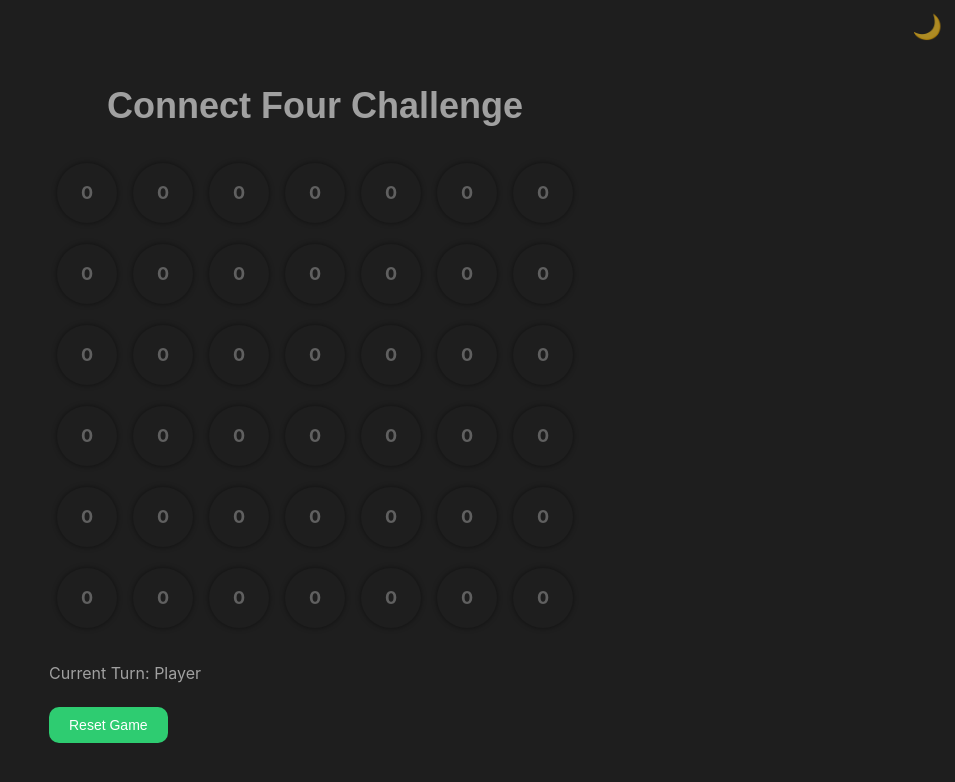
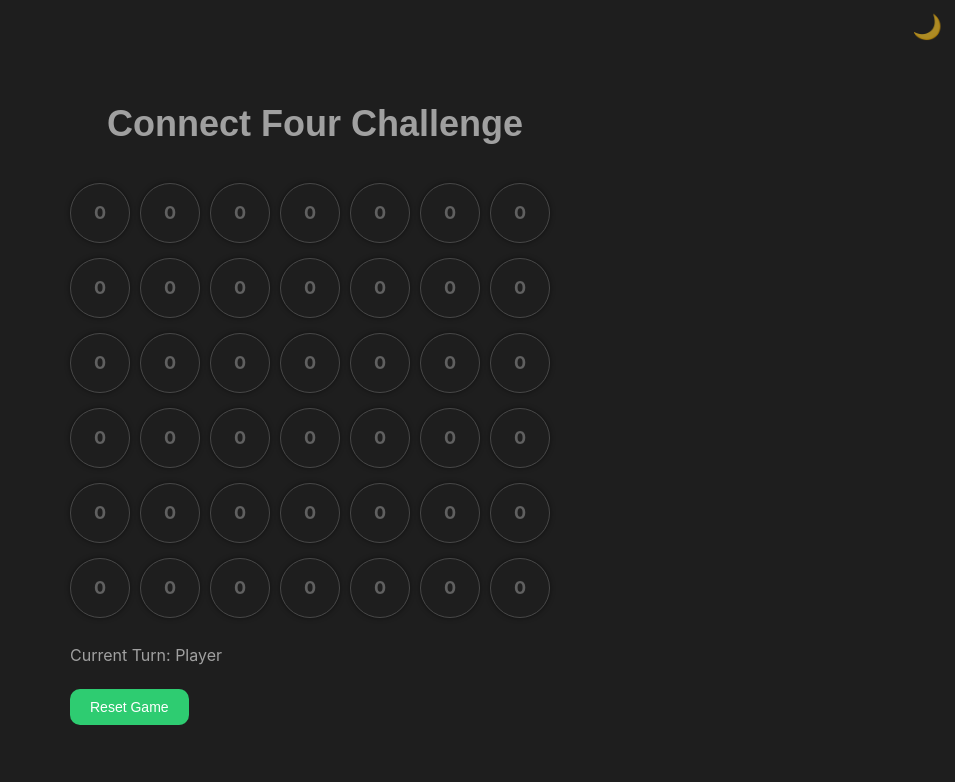
Before and after one commit to elfrmkr/connect-four-game, a Vue app: page / in a window 1280 px wide. Both pictures are taken after a click on the button "Confirm Selection". Shown: the top 782 px of the page, without its empty margins (325-1280 px from the left). Built offline with nearby package versions, Linux system fonts and the light colour scheme.

Commit message:
feat: game result modal is integrated to the game page; functions are made more clear

```diff
--- a/src/components/pages/GamePage.vue
+++ b/src/components/pages/GamePage.vue
@@ -1,13 +1,15 @@
 <template>
     <div class="grid-container">
         <div v-for="(col, colIndex) in grid" :key="colIndex" class="column">
-            <div v-for="(cell, rowIndex) in col" :key="rowIndex" class="grid-item" :style="{
+            <div v-for="(cell, rowIndex) in col" :key="rowIndex" class="grid-item falling-chip" :style="{
                 'backgroundColor': (cell === PLAYER1) ? player1BackgroundColor : ((cell === PLAYER2) ? player2BackgroundColor : 'transparent')
             }" @click="dropChip(rowIndex)">
                 {{ cell }}
             </div>
         </div>
 
+        <game-result-modal v-if="winner" :win-message="'Player ' + currentPlayer + ' wins'" :player="currentPlayer"
+            @new-game="resetGame" />
         <div class="player-info">
             <p v-if="!winner">Current Turn: Player {{ currentPlayer }}</p>
         </div>
@@ -17,13 +19,17 @@
 </template>
 
 <script>
+import GameResultModal from '@/components/GameResultModal.vue'; // Adjust the path based on your project structure
+
 const ROWS = 6;
 const COLS = 7;
 const EMPTY_STATE = 0;
 
 export default {
     props: ['player'],
-
+    components: {
+        GameResultModal,
+    },
     data() {
         return {
             grid: [],
@@ -38,6 +44,7 @@ export default {
 
     mounted() {
         this.grid = this.generateGrid(ROWS, COLS);
+
     },
 
     methods: {
@@ -64,7 +71,7 @@ export default {
                     } else if (this.checkDraw()) {
                         this.winner = false;
                     }
-                    this.currentPlayer = this.currentPlayer === this.PLAYER1 ? this.PLAYER2 : this.PLAYER1;
+                    if (!this.winner) this.currentPlayer = this.currentPlayer === this.PLAYER1 ? this.PLAYER2 : this.PLAYER1;
                     break;
                 }
                 rowNumber--;
@@ -72,41 +79,47 @@ export default {
             if (rowNumber < 0) {
                 window.alert("no row to play");
             }
-            console.table(this.grid);
         },
 
         checkWin(row, col) {
-            if (this.checkDiagonalWin(row, col) || this.checkReverseDiagonalWin(row, col)) {
-                window.alert(`Player ${this.currentPlayer} wins`);
+            if (
+                this.checkDiagonalWin(row, col) ||
+                this.checkReverseDiagonalWin(row, col) ||
+                this.checkVerticalWin(row, col) ||
+                this.checkHorizontalWin(row, col)
+            ) {
                 return true;
             }
+            return false;
+        },
 
+        checkVerticalWin(row, col) {
             let verticalCount = 0;
             for (let i = row; i < ROWS; i++) {
                 if (this.grid[i][col] === this.currentPlayer) {
                     verticalCount++;
                     if (verticalCount === 4) {
-                        window.alert(`Player ${this.currentPlayer} wins`);
                         return true;
                     }
                 } else {
                     verticalCount = 0;
                 }
             }
+            return false;
+        },
 
+        checkHorizontalWin(row, col) {
             let horizontalCount = 0;
             for (let i = 0; i < COLS; i++) {
                 if (this.grid[row][i] === this.currentPlayer) {
                     horizontalCount++;
                     if (horizontalCount === 4) {
-                        window.alert(`Player ${this.currentPlayer} wins`);
                         return true;
                     }
                 } else {
                     horizontalCount = 0;
                 }
             }
-
             return false;
         },
 
@@ -182,8 +195,10 @@ export default {
     font-weight: bold;
     color: #606060;
     /* Change text color to a dark color */
+    border: 1px solid #474747;
     box-shadow: 0 0 5px rgba(0, 0, 0, 0.5);
-    margin: 8px;
+    margin-right: 10px;
+    margin-top: 10px;
     position: relative;
     /* Add relative positioning for the ::before pseudo-element */
 }
```
